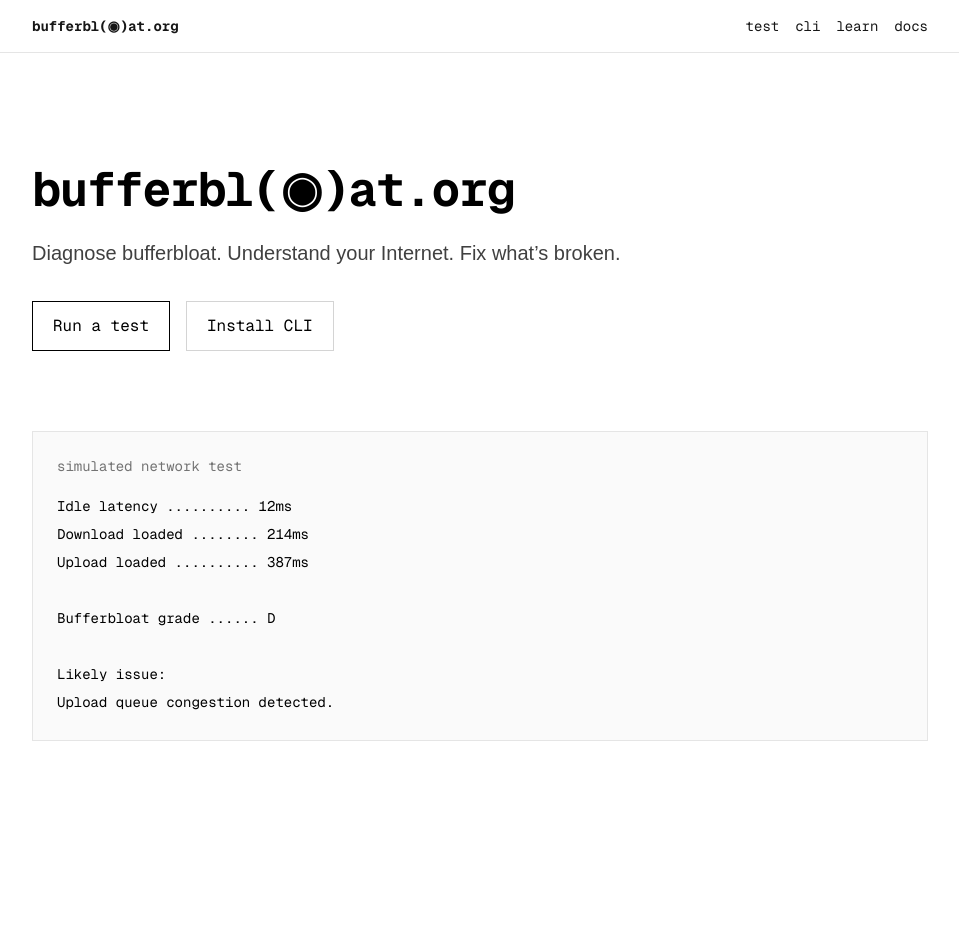
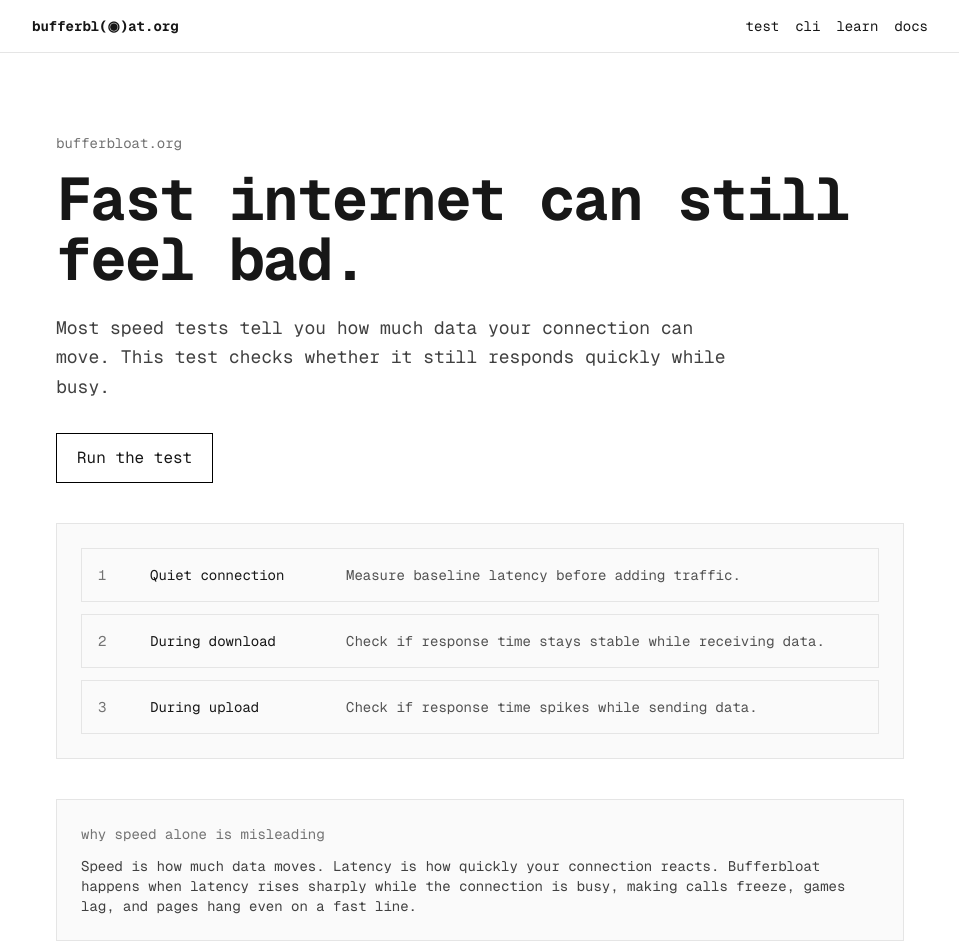
Before and after one commit to pelagus/bufferbloat.org, a Next.js app: page / in a window 1280 px wide. Shown: the top 952 px of the page, without its empty margins (160-1119 px from the left). Before the commit the page ends 853 px from the top, so only its background shows below. Built offline with nearby package versions, Linux system fonts and the light colour scheme.

Commit message:
Update homepage to reflect real test

```diff
--- a/app/page.tsx
+++ b/app/page.tsx
@@ -1,50 +1,94 @@
+import Link from "next/link";
+
 export default function Home() {
   return (
-    <main className="min-h-screen bg-white text-black flex flex-col items-center justify-center px-6">
-      <div className="max-w-4xl w-full">
-        <div className="mb-8">
-          <div className="text-3xl md:text-5xl font-mono font-bold tracking-tight">
-            bufferbl(◉)at.org
-          </div>
+    <main className="page-shell">
+      <p className="eyebrow">bufferbloat.org</p>
 
-          <p className="mt-6 text-lg md:text-xl text-neutral-700 max-w-2xl leading-relaxed">
-            Diagnose bufferbloat. Understand your Internet. Fix what’s broken.
-          </p>
-        </div>
+      <h1 className="page-title">
+        Fast internet can still feel bad.
+      </h1>
 
-        <div className="flex flex-wrap gap-4 mt-8">
-          <a
-            href="/test"
-            className="border border-black px-5 py-3 font-mono hover:bg-black hover:text-white transition"
-          >
-            Run a test
-          </a>
+      <p className="page-copy">
+        Most speed tests tell you how much data your connection can move. This test checks whether it still responds quickly while busy.
+      </p>
 
-          <a
-            href="/cli"
-            className="border border-neutral-300 px-5 py-3 font-mono hover:border-black transition"
-          >
-            Install CLI
-          </a>
-        </div>
+      <div className="mt-8">
+        <Link
+          href="/test"
+          className="inline-block border border-black px-5 py-3 font-mono transition hover:bg-black hover:text-white"
+        >
+          Run the test
+        </Link>
+      </div>
 
-        <div className="mt-20 border border-neutral-200 p-6 font-mono text-sm bg-neutral-50 overflow-hidden">
-          <div className="mb-4 text-neutral-500">
-            simulated network test
-          </div>
+      <div className="terminal-card">
+        <div className="grid gap-3">
+          <ExplainerRow
+            step="1"
+            condition="Quiet connection"
+            what="Measure baseline latency before adding traffic."
+          />
 
-          <pre className="leading-7 whitespace-pre-wrap">
-            {`Idle latency .......... 12ms
-Download loaded ........ 214ms
-Upload loaded .......... 387ms
+          <ExplainerRow
+            step="2"
+            condition="During download"
+            what="Check if response time stays stable while receiving data."
+          />
 
-Bufferbloat grade ...... D
-
-Likely issue:
-Upload queue congestion detected.`}
-          </pre>
+          <ExplainerRow
+            step="3"
+            condition="During upload"
+            what="Check if response time spikes while sending data."
+          />
         </div>
       </div>
+
+      <section className="terminal-card">
+        <p className="mb-3 font-mono text-sm text-neutral-500">
+          why speed alone is misleading
+        </p>
+
+        <p className="text-neutral-700">
+          Speed is how much data moves. Latency is how quickly your connection reacts. Bufferbloat happens when latency rises sharply while the connection is busy, making calls freeze, games lag, and pages hang even on a fast line.
+        </p>
+      </section>
+
+      <section className="terminal-card">
+        <p className="mb-3 font-mono text-sm text-neutral-500">
+          what this test measures
+        </p>
+
+        <p className="text-neutral-700">
+          The test compares latency when the connection is quiet with latency during heavy download and upload traffic. It also shows measured throughput so the result does not hide the usual speed number.
+        </p>
+      </section>
     </main>
   );
 }
+
+function ExplainerRow({
+  step,
+  condition,
+  what,
+}: {
+  step: string;
+  condition: string;
+  what: string;
+}) {
+  return (
+    <div className="grid grid-cols-[36px_1fr] gap-4 border border-neutral-200 p-4 md:grid-cols-[36px_180px_1fr]">
+      <div className="font-mono text-sm text-neutral-500">
+        {step}
+      </div>
+
+      <div className="font-mono text-sm">
+        {condition}
+      </div>
+
+      <div className="text-sm text-neutral-600">
+        {what}
+      </div>
+    </div>
+  );
+}
```
